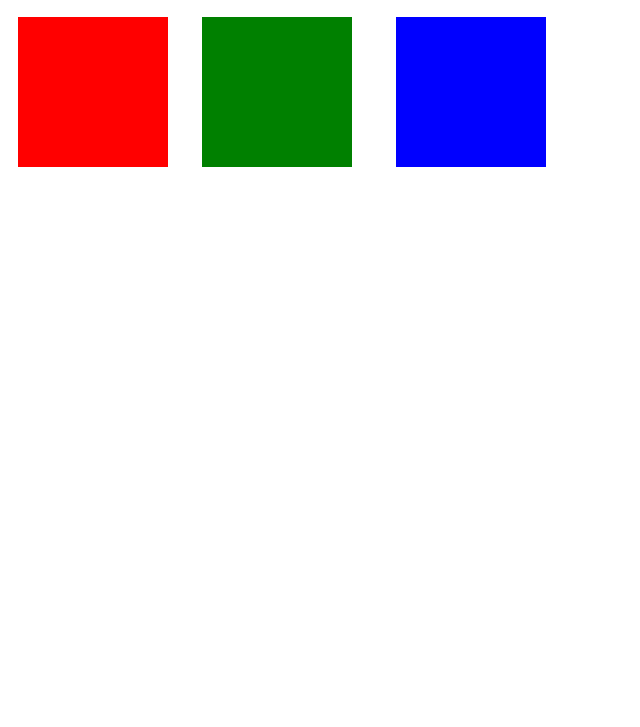
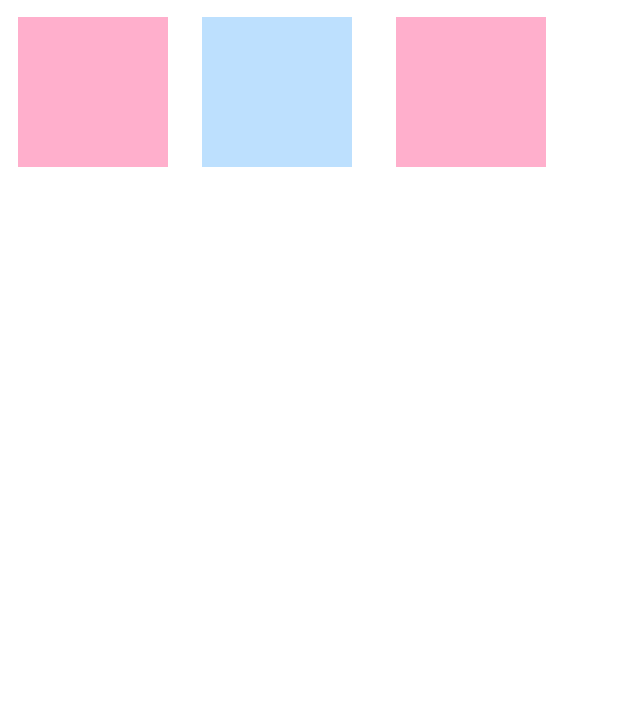
Before and after one commit to sauravyadav19/WebDevelopment, a plain HTML site: page positionProperty/propertyHtml.html in a window 1280 px wide. Shown: the part 73-800 px from the top of the page, without its empty margins (0-640 px from the left). Drawn offline with Linux system fonts and the light colour scheme.

Commit message:
Change Div's color

```diff
--- a/positionProperty/propertyCss.css
+++ b/positionProperty/propertyCss.css
@@ -2,7 +2,7 @@
 #first{
     height:150px;
     width:150px;
-    background-color: red;
+    background-color: #ffafcc;
     display: inline-block;
     margin: 10px
 }
@@ -10,7 +10,7 @@
 #second{
     height:150px;
     width:150px;
-    background-color: green;
+    background-color: #bde0fe;
     display:inline-block;
     margin: 10px 20px;
 }
@@ -18,7 +18,7 @@
 #third{
     height:150px;
     width:150px;
-    background-color: blue;
+    background-color: #ffafcc;
     display:inline-block;
      margin: 10px 20px;
 }
```
